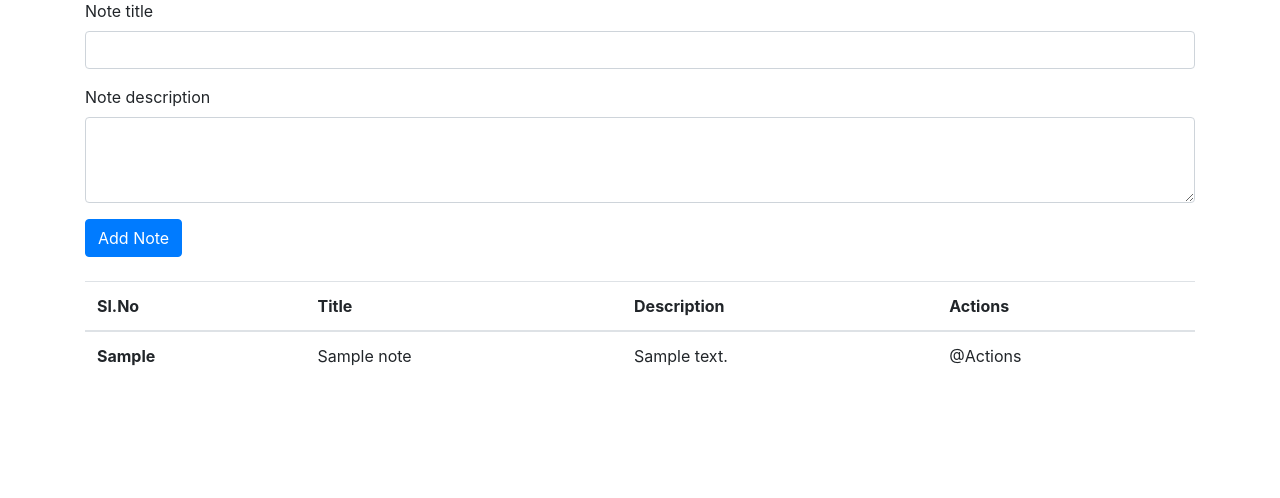
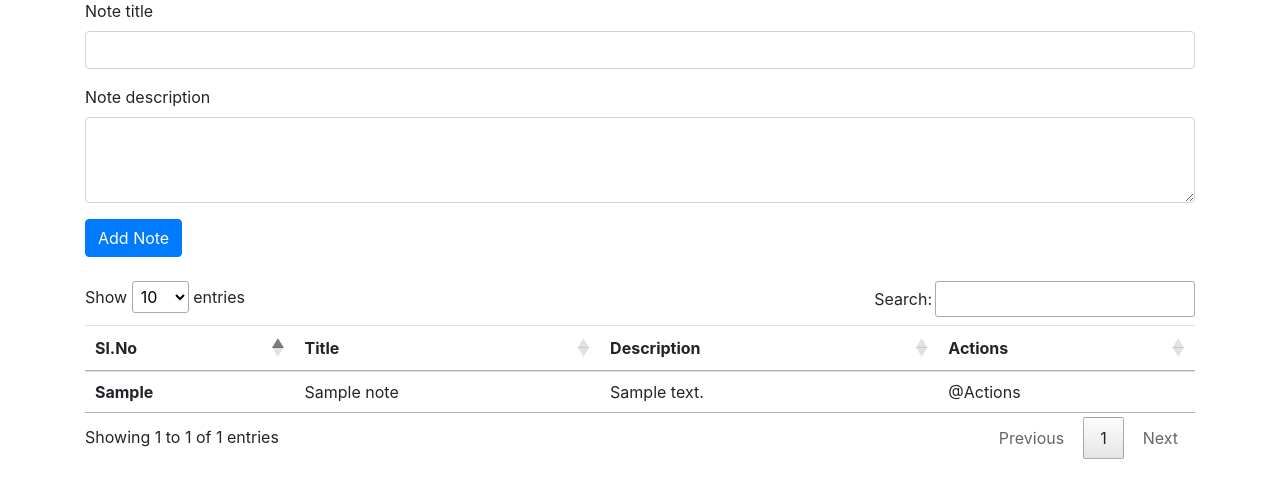
Before and after one commit to Haraprosad/note_tracker, a PHP site: page /index.php in a window 1280 px wide. Shown: the part 127-625 px from the top of the page. Run offline with PHP 8.4, Linux system fonts and the light colour scheme; tables that the repository leaves empty or names only in its code hold one stand-in row (values such as "Sample post"); some libraries are stand-ins or nearby versions.

Commit message:
Pagination added in data table

```diff
--- a/index.php
+++ b/index.php
@@ -1,7 +1,8 @@
-<!--Database connection with php-->
+
 
 <!-- INSERT INTO `notes` (`slno`, `title`, `description`, `timestamp`) VALUES ('1', 'description', current_timestamp()); -->
 <?php
+//<!--Database connection with php-->
 $servername = "localhost:3307";
 $username = "root";
 $password = "";
@@ -12,13 +13,14 @@ if(!$con){
 }
 
 //***********For insert data ************ */
+$is_submitted = false;
 if($_SERVER['REQUEST_METHOD']=='POST'){
     $title = $_POST['title'];
     $description = $_POST['description'];
     $sql = "INSERT INTO `notes` (`title`, `description`, `timestamp`) VALUES ('$title', '$description', current_timestamp());";
     $result = mysqli_query($con,$sql);
     if($result){
-        echo "The data is inseted successfully";
+        $is_submitted = true;
     }
     else{
         echo "Insertion failed: ".mysqli_error($con);
@@ -39,6 +41,7 @@ if($_SERVER['REQUEST_METHOD']=='POST'){
     <!-- Bootstrap CSS -->
     <link rel="stylesheet" href="https://cdn.jsdelivr.net/npm/bootstrap@4.4.1/dist/css/bootstrap.min.css"
         integrity="sha384-Vkoo8x4CGsO3+Hhxv8T/Q5PaXtkKtu6ug5TOeNV6gBiFeWPGFN9MuhOf23Q9Ifjh" crossorigin="anonymous">
+     <link rel="stylesheet" href="//cdn.datatables.net/1.12.0/css/jquery.dataTables.min.css">
 
     <title>Note Tracker</title>
 </head>
@@ -70,6 +73,17 @@ if($_SERVER['REQUEST_METHOD']=='POST'){
         </div>
     </nav>
 
+    <?php
+    if($is_submitted){
+        echo '<div class="alert alert-success alert-dismissible fade show" role="alert">
+  <strong>Hurrah!</strong> Data has been inserted successfully.
+  <button type="button" class="close" data-dismiss="alert" aria-label="Close">
+    <span aria-hidden="true">&times;</span>
+  </button>
+</div>';
+    }
+    ?>
+
     <div class="container my-4">
         <h2>Add a note</h2>
         <form action="/note_tracker/index.php" method = "post">
@@ -90,7 +104,7 @@ if($_SERVER['REQUEST_METHOD']=='POST'){
     <div class="container">
 
         <!--Table for data showing-->
-<table class="table">
+<table class="table" id="myTable">
   <thead>
     <tr>
       <th scope="col">Sl.No</th>
@@ -130,6 +144,12 @@ if($_SERVER['REQUEST_METHOD']=='POST'){
     <script src="https://cdn.jsdelivr.net/npm/bootstrap@4.4.1/dist/js/bootstrap.min.js"
         integrity="sha384-wfSDF2E50Y2D1uUdj0O3uMBJnjuUD4Ih7YwaYd1iqfktj0Uod8GCExl3Og8ifwB6"
         crossorigin="anonymous"></script>
+    <script src="//cdn.datatables.net/1.12.0/js/jquery.dataTables.min.js"></script>
+    <script>
+      $(document).ready( function () {
+        $('#myTable').DataTable();
+    } );
+    </script>
 </body>
 
 </html>
```
